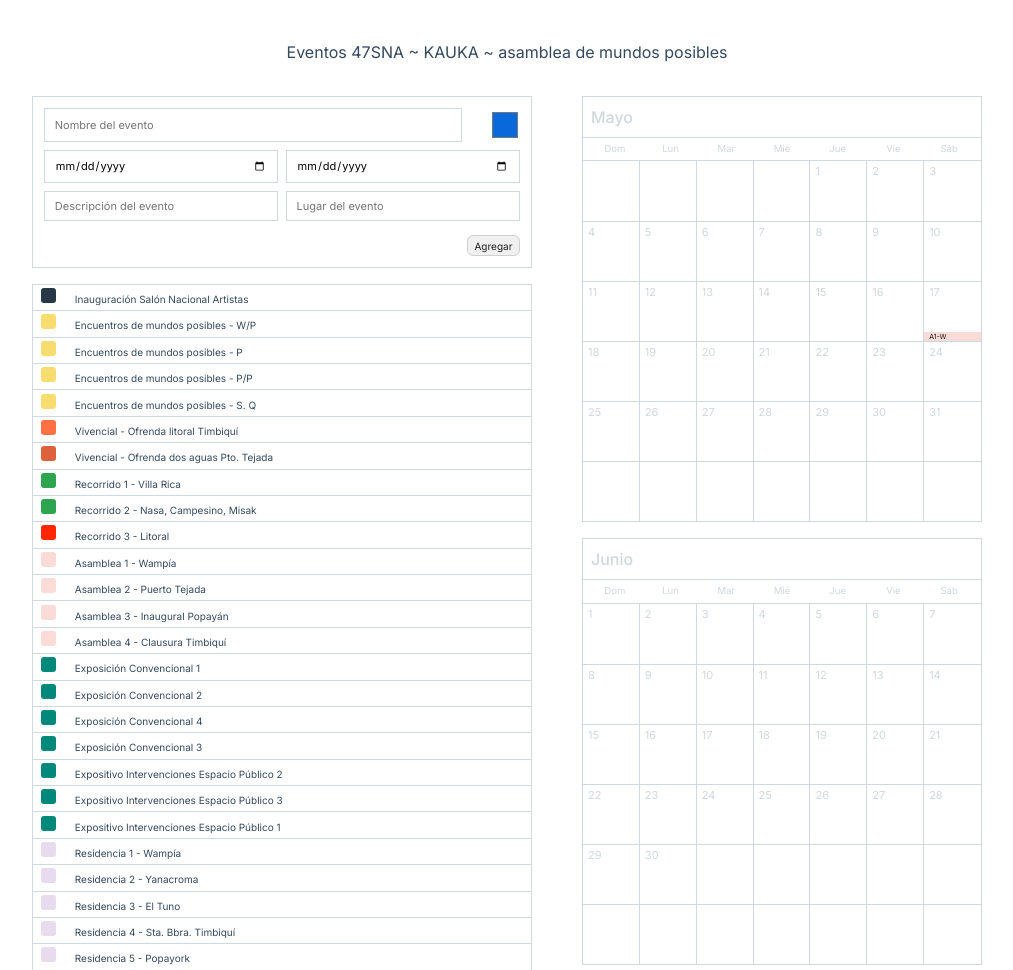
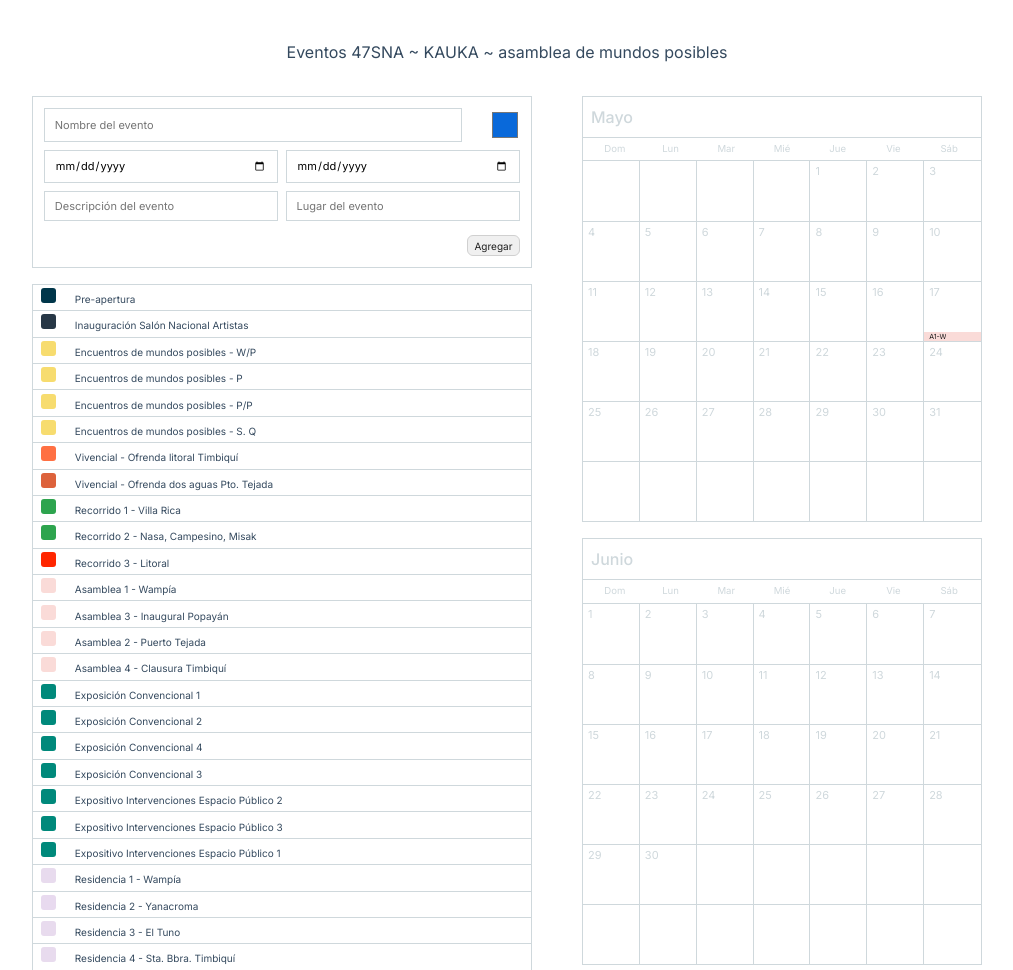
Before and after one commit to gapvm/47sna, a plain HTML site: page index.html in a window 1280 px wide. Shown: the top 970 px of the page, without its empty margins (133-1146 px from the left). Drawn offline with nearby package versions, Linux system fonts and the light colour scheme.

Commit message:
Update index.html

```diff
--- a/index.html
+++ b/index.html
@@ -590,6 +590,14 @@ body {
 
 [
   {
+    "name": "Pre-apertura",
+    "start": "2025-10-24",
+    "end": "2025-10-24",
+    "color": "#00364a",
+    "desc": "Siembra del Salón colectiva/comunitaria en la pirámide de Tulcán",
+    "place": "Pirámide Tulcán"
+  },
+  {
     "name": "Inauguración Salón Nacional Artistas",
     "start": "2025-10-25",
     "end": "2025-10-29",
@@ -678,20 +686,20 @@ body {
     "place": "Wampía"
   },
   {
+    "name": "Asamblea 3 - Inaugural Popayán",
+    "start": "2025-10-24",
+    "end": "2025-10-24",
+    "color": "#fadbd8",
+    "desc": "Tercera asamblea Inaugural: UAIIN",
+    "place": "Popayán"
+  },
+  {
     "name": "Asamblea 2 - Puerto Tejada",
     "start": "2025-08-16",
     "end": "2025-08-17",
     "color": "#fadbd8",
     "desc": "Segunda asamblea mundos posibles",
     "place": "Puerto Tejada"
-  },
-  {
-    "name": "Asamblea 3 - Inaugural Popayán",
-    "start": "2025-10-25",
-    "end": "2025-10-25",
-    "color": "#fadbd8",
-    "desc": "Tercera asamblea Inaugural: UAIIN",
-    "place": "Popayán"
   },
   {
     "name": "Asamblea 4 - Clausura Timbiquí",
@@ -704,7 +712,7 @@ body {
   {
     "name": "Exposición Convencional 1",
     "start": "2025-10-25",
-    "end": "2025-12-15",
+    "end": "2025-10-25",
     "color": "#00897b",
     "desc": "Casa Arte",
     "place": "Popayán"
@@ -712,7 +720,7 @@ body {
   {
     "name": "Exposición Convencional 2",
     "start": "2025-10-25",
-    "end": "2025-12-15",
+    "end": "2025-10-25",
     "color": "#00897b",
     "desc": "Lugar por definir. Mujeres creando",
     "place": "Popayán"
@@ -720,7 +728,7 @@ body {
   {
     "name": "Exposición Convencional 4",
     "start": "2025-10-25",
-    "end": "2025-12-15",
+    "end": "2025-10-25",
     "color": "#00897b",
     "desc": "Escuela Taller",
     "place": "Puerto Tejada"
@@ -728,7 +736,7 @@ body {
   {
     "name": "Exposición Convencional 3",
     "start": "2025-10-25",
-    "end": "2025-12-15",
+    "end": "2025-10-25",
     "color": "#00897b",
     "desc": "Salón de la excelencia",
     "place": "Santander de Quilichao"
@@ -736,7 +744,7 @@ body {
   {
     "name": "Expositivo Intervenciones Espacio Público 2",
     "start": "2025-10-25",
-    "end": "2025-12-15",
+    "end": "2025-10-25",
     "color": "#00897b",
     "desc": "Lugar por definir",
     "place": "Popayán"
@@ -749,10 +757,10 @@ body {
     "desc": "Lugar por definir. Lucas Avendaño.",
     "place": "Popayán"
   },
-    {
+  {
     "name": "Expositivo Intervenciones Espacio Público 1",
-    "start": "2025-10-26",
-    "end": "2025-10-26",
+    "start": "2025-10-25",
+    "end": "2025-10-25",
     "color": "#00897b",
     "desc": "Lugar por definir. Proyección audiovisual",
     "place": "Norte Cauca"
@@ -760,7 +768,7 @@ body {
   {
     "name": "Residencia 1 - Wampía",
     "start": "2025-10-23",
-    "end": "2025-11-23",
+    "end": "2025-10-23",
     "color": "#e8dbee",
     "desc": "Casa de los sueños / Casa Payán",
     "place": "Wampía"
@@ -768,7 +776,7 @@ body {
   {
     "name": "Residencia 2 - Yanacroma",
     "start": "2025-10-16",
-    "end": "2025-10-25",
+    "end": "2025-10-16",
     "color": "#e8daef",
     "desc": "Yanacroma",
     "place": "Río Blanco - Sotará"
@@ -776,7 +784,7 @@ body {
   {
     "name": "Residencia 3 - El Tuno",
     "start": "2025-09-26",
-    "end": "2025-10-26",
+    "end": "2025-09-26",
     "color": "#e8dbee",
     "desc": "Consejo Comunitario El Tuno",
     "place": "El Tuno"
@@ -784,7 +792,7 @@ body {
   {
     "name": "Residencia 4 - Sta. Bbra. Timbiquí",
     "start": "2025-09-26",
-    "end": "2025-10-26",
+    "end": "2025-09-26",
     "color": "#e8dbee",
     "desc": "Casa Cultural",
     "place": "Sta. Bbra. Timbiquí"
@@ -792,13 +800,11 @@ body {
   {
     "name": "Residencia 5 - Popayork",
     "start": "2025-09-26",
-    "end": "2025-10-26",
+    "end": "2025-09-26",
     "color": "#e8dbee",
     "desc": "Popayork",
     "place": "Popayán"
   }
-
-
 ]
 
       ;
```
